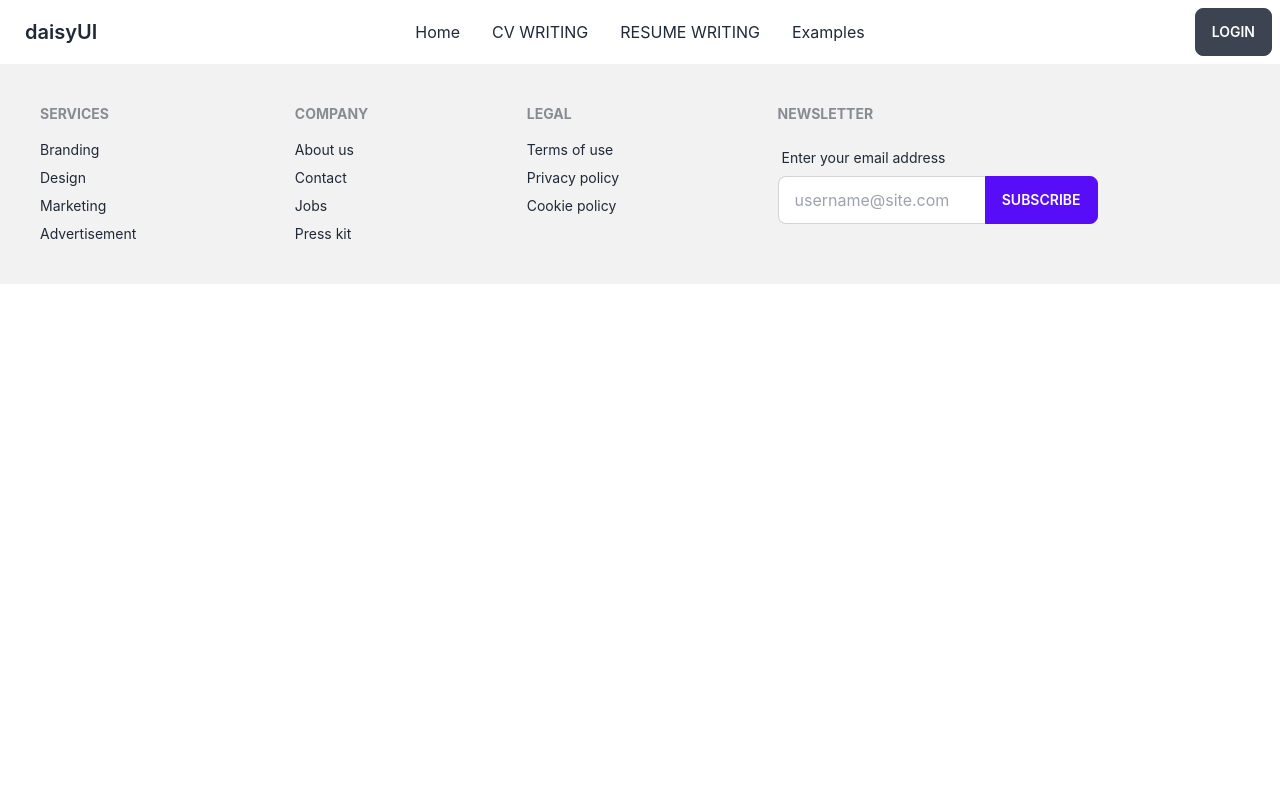
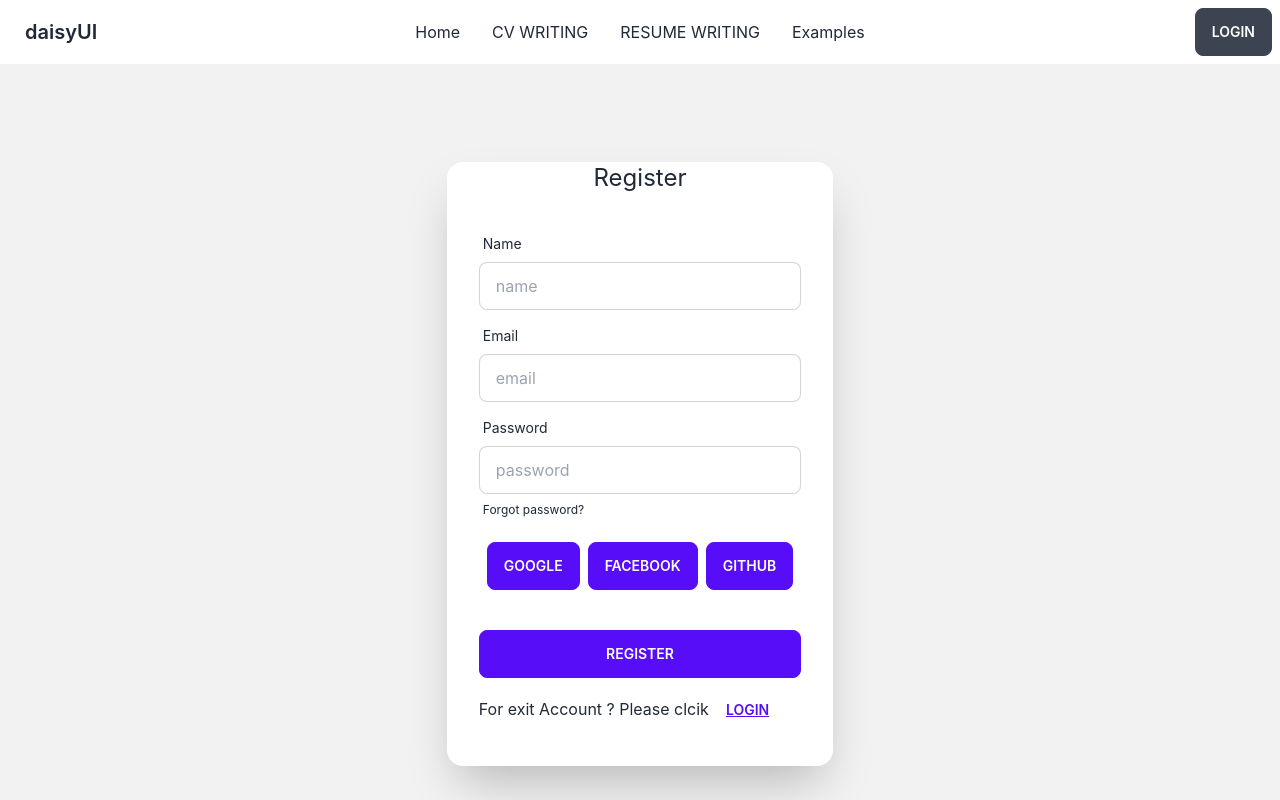
Before and after one commit to Sadnan-2019/my-cvmaker, a React (Create React App) app: page /register in a window 1280 px wide. Shown: the top 800 px of the page. Built offline with nearby package versions, Linux system fonts and the light colour scheme; a web font is replaced by a local one.

Commit message:
regiter login done

```diff
--- a/src/App.js
+++ b/src/App.js
@@ -1,29 +1,29 @@
-import logo from './logo.svg';
-import './App.css';
-import Header from './componentes/Header/Header';
-import Landingpage from './componentes/Landingpage/Landingpage';
-import Footer from './componentes/Footer/Footer';
-import Allarticale from './componentes/Allarticale/Allarticale';
-import Steps from './componentes/Steps/Steps';
-import Banner from './componentes/Banner/Banner';
-import Price from './componentes/Price/Price';
-import Guarantee from './componentes/Guarantee/Guarantee';
+import logo from "./logo.svg";
+import "./App.css";
+import Header from "./componentes/Header/Header";
+
+import Footer from "./componentes/Footer/Footer";
+
 import { Route, Routes } from "react-router-dom";
-import Login from './componentes/Login/Login';
-import CvWriting from './componentes/CvWriting/CvWriting';
-import Home from './componentes/Home/Home';
-
+import Login from "./componentes/Login/Login";
+import CvWriting from "./componentes/CvWriting/CvWriting";
+import Home from "./componentes/Home/Home";
+import Register from "./componentes/Register/Register";
 
 function App() {
   return (
     <div className="">
       <Header></Header>
 
-
       <Routes>
-      <Route path='/' element={<Home/>}></Route>
-      <Route path='/login' element={<Login/>}> </Route>
-      <Route path='/cv-writing' element={<CvWriting/>}> </Route>
+        <Route path="/" element={<Home />}></Route>
+        <Route path="/register" element={<Register />}></Route>
+        <Route path="/login" element={<Login />}>
+          {" "}
+        </Route>
+        <Route path="/cv-writing" element={<CvWriting />}>
+          {" "}
+        </Route>
       </Routes>
 
       {/* <Allarticale></Allarticale> */}
--- a/src/componentes/Login/Login.js
+++ b/src/componentes/Login/Login.js
@@ -31,9 +31,9 @@ const Login = () => {
                 <div class="form-control mt-6">
                   <button class="btn btn-primary">Login</button>
                 </div>
-                <p>For new Account ? Please clik
+                <p>For new Account ? Please clcik
 
-                  <Link to="/register"></Link>
+                  <Link to="/register" className='  btn btn-link text-primary'>Register</Link>
                 </p>
               </div>
             </div>
--- /dev/null
+++ b/src/componentes/Register/Register.js
@@ -0,0 +1,55 @@
+import React from 'react';
+import { Link } from 'react-router-dom';
+
+const Register = () => {
+     return (
+          <div>
+          <div class="hero min-h-screen bg-base-200">
+     <div class="hero-content flex-col lg:flex-row-reverse">
+
+
+       <div class="card flex-shrink-0 w-full   shadow-2xl bg-base-100">
+       <p className='text-2xl text-center'>Register</p>
+         <div class="card-body">
+         <div class="form-control">
+             <label class="label">
+               <span class="label-text">Name</span>
+             </label>
+             <input type="text" placeholder="name" name='name' class="input input-bordered" />
+           </div>
+           <div class="form-control">
+             <label class="label">
+               <span class="label-text">Email</span>
+             </label>
+             <input type="email" placeholder="email" name='email' class="input input-bordered" />
+           </div>
+           <div class="form-control">
+             <label class="label">
+               <span class="label-text">Password</span>
+             </label>
+             <input type="password" placeholder="password" name='password' class="input input-bordered" />
+             <label class="label">
+               <a href="#" class="label-text-alt link link-hover">Forgot password?</a>
+             </label>
+           </div>
+           <div className='p-1'>
+             <button class="btn btn-primary m-1">Google</button>
+             <button class="btn btn-primary m-1">Facebook</button>
+             <button class="btn btn-primary m-1">Github</button>
+           </div>
+           <div class="form-control mt-6">
+             <button class="btn btn-primary">Register</button>
+           </div>
+           <p>For exit Account ? Please clcik
+
+             <Link to="/login " className='  btn btn-link text-primary'>Login</Link>
+           </p>
+         </div>
+       </div>
+     </div>
+   </div>
+     </div>
+     );
+};
+
+export default Register;
```
Also changed, not shown: src/componentes/Home/Home.js (+5 -5 lines). Lines whose indentation alone changed are shown as unchanged.
